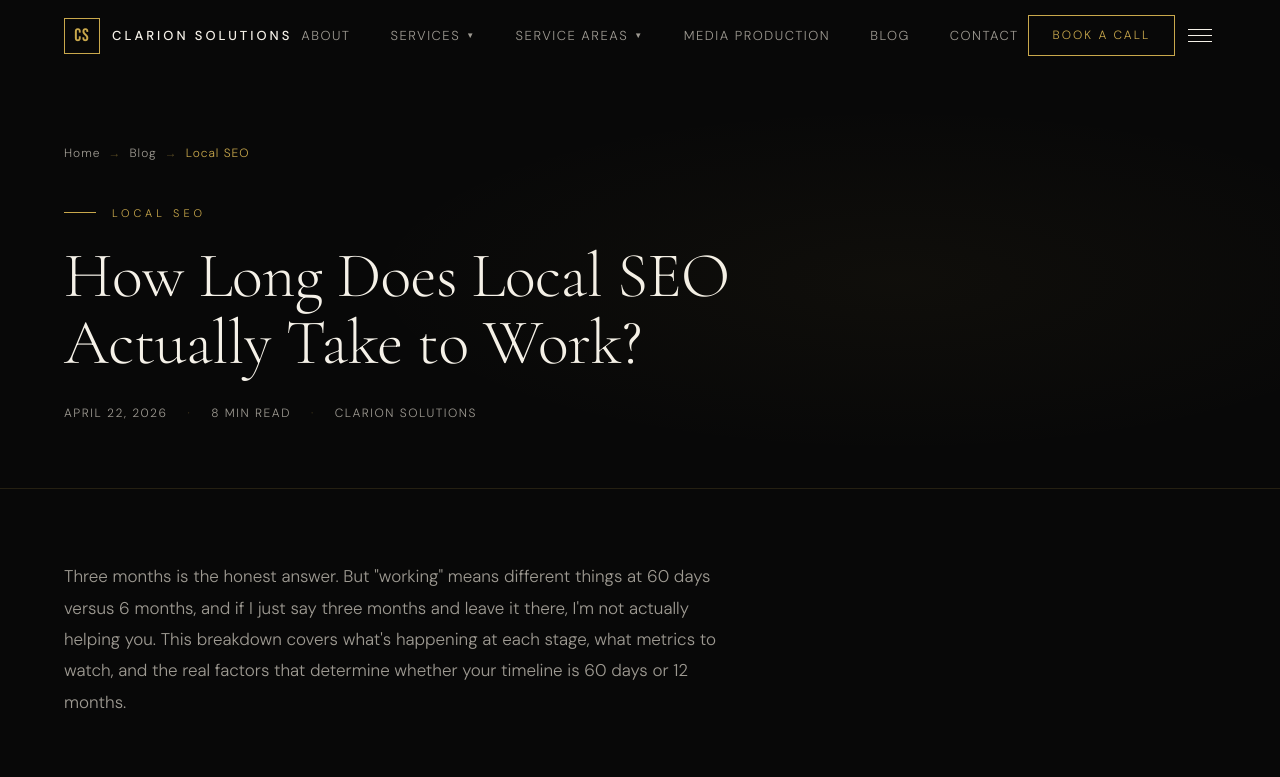
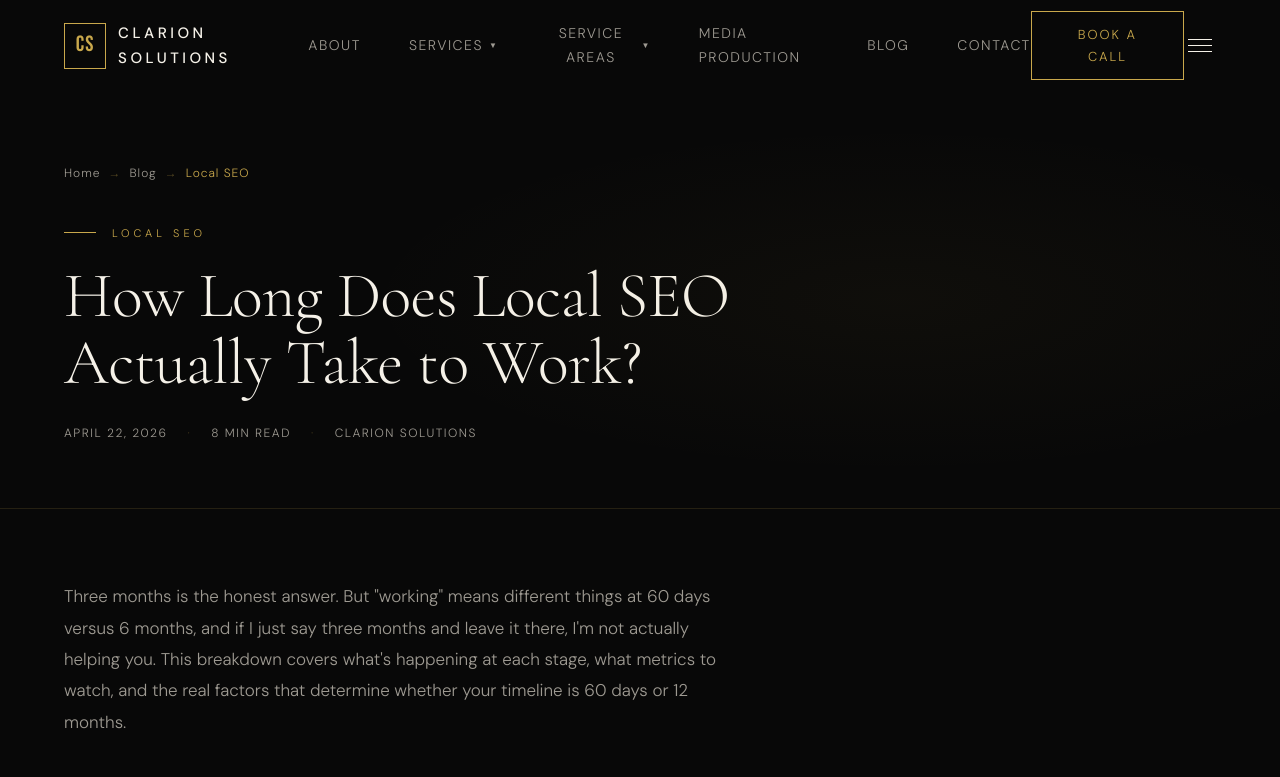
Before and after one commit to clarsol/clarion_solutions, a Next.js app: page /blog/how-long-does-local-seo-take in a window 1280 px wide. Shown: the top 777 px of the page. Built offline with nearby package versions, Linux system fonts and the light colour scheme.

Commit message:
everything bigger

```diff
--- a/src/app/blog/[slug]/page.js
+++ b/src/app/blog/[slug]/page.js
@@ -66,7 +66,7 @@ export default function BlogPostPage({ params }) {
     <>
       <script type="application/ld+json" dangerouslySetInnerHTML={{ __html: JSON.stringify(schema) }} />
       <Nav />
-      <main style={{ background: "#080808", paddingTop: "72px" }}>
+      <main style={{ background: "#080808", paddingTop: "92px" }}>
 
         {/* Header */}
         <section style={{ padding: "72px 5% 64px", borderBottom: "1px solid rgba(201,168,76,0.15)", position: "relative", overflow: "hidden" }}>
--- a/src/app/blog/page.js
+++ b/src/app/blog/page.js
@@ -32,7 +32,7 @@ export default function BlogPage() {
   return (
     <>
       <Nav />
-      <main style={{ background: "#080808", paddingTop: "72px" }}>
+      <main style={{ background: "#080808", paddingTop: "92px" }}>
 
         {/* Hero */}
         <section style={{ padding: "80px 5% 100px", borderBottom: "1px solid rgba(201,168,76,0.15)", position: "relative", overflow: "hidden" }}>
--- a/src/app/services/page.jsx
+++ b/src/app/services/page.jsx
@@ -64,7 +64,7 @@ const allServices = [
 
 export default function ServicesPage() {
   return (
-    <main style={{ background: "#080808", paddingTop: "72px" }}>
+    <main style={{ background: "#080808", paddingTop: "92px" }}>
 
       {/* Hero */}
       <section style={{ padding: "80px 5% 100px", borderBottom: "1px solid rgba(201,168,76,0.15)", position: "relative", overflow: "hidden" }}>
--- a/src/components/CityLocalSeoPage.jsx
+++ b/src/components/CityLocalSeoPage.jsx
@@ -37,7 +37,7 @@ export default function CityLocalSeoPage({ city, intro, localContext }) {
   return (
     <>
       <script type="application/ld+json" dangerouslySetInnerHTML={{ __html: JSON.stringify(faqSchema) }} />
-      <main style={{ background: "#080808", paddingTop: "72px" }}>
+      <main style={{ background: "#080808", paddingTop: "92px" }}>
 
       {/* Hero */}
       <section style={{ padding: "80px 5% 100px", borderBottom: "1px solid rgba(201,168,76,0.15)", position: "relative", overflow: "hidden" }}>
--- a/src/components/HowItWorksContent.jsx
+++ b/src/components/HowItWorksContent.jsx
@@ -39,7 +39,7 @@ export default function HowItWorksContent() {
   }, []);
 
   return (
-    <main style={{ background: "#080808", paddingTop: "72px" }}>
+    <main style={{ background: "#080808", paddingTop: "92px" }}>
 
       {/* Hero */}
       <section style={{ padding: "80px 5% 100px", borderBottom: "1px solid rgba(201,168,76,0.15)", position: "relative", overflow: "hidden" }}>
--- a/src/components/Nav.jsx
+++ b/src/components/Nav.jsx
@@ -73,7 +73,7 @@ export default function Nav() {
           display: "flex",
           alignItems: "center",
           justifyContent: "space-between",
-          height: "72px",
+          height: "92px",
           borderBottom: scrolled ? "1px solid rgba(201,168,76,0.25)" : "1px solid transparent",
           background: scrolled ? "rgba(8,8,8,0.96)" : "transparent",
           backdropFilter: scrolled ? "blur(12px)" : "none",
@@ -87,14 +87,14 @@ export default function Nav() {
         >
           <div
             style={{
-              width: "36px",
-              height: "36px",
+              width: "46px",
+              height: "46px",
               border: "1px solid #C9A84C",
               display: "flex",
               alignItems: "center",
               justifyContent: "center",
               fontFamily: "var(--font-bebas)",
-              fontSize: "18px",
+              fontSize: "22px",
               color: "#C9A84C",
               letterSpacing: "1px",
             }}
@@ -104,10 +104,10 @@ export default function Nav() {
           <span
             style={{
               fontFamily: "var(--font-dm-sans)",
-              fontSize: "13px",
+              fontSize: "15px",
               fontWeight: 500,
               color: "#F5F1E8",
-              letterSpacing: "3px",
+              letterSpacing: "3.5px",
               textTransform: "uppercase",
             }}
           >
@@ -117,12 +117,12 @@ export default function Nav() {
 
         {/* Desktop nav */}
         <div
-          style={{ alignItems: "center", gap: "40px" }}
+          style={{ alignItems: "center", gap: "48px" }}
           className="hidden md:flex"
         >
           <Link
             href={`${base}#about`}
-            style={{ textDecoration: "none", color: "#9E9A92", fontSize: "13px", letterSpacing: "1.5px", textTransform: "uppercase", transition: "color 0.2s" }}
+            style={{ textDecoration: "none", color: "#9E9A92", fontSize: "14px", letterSpacing: "1.5px", textTransform: "uppercase", transition: "color 0.2s" }}
             onMouseEnter={(e) => (e.target.style.color = "#C9A84C")}
             onMouseLeave={(e) => (e.target.style.color = "#9E9A92")}
           >
@@ -138,7 +138,7 @@ export default function Nav() {
                 border: "none",
                 cursor: "pointer",
                 color: servicesOpen ? "#C9A84C" : "#9E9A92",
-                fontSize: "13px",
+                fontSize: "14px",
                 letterSpacing: "1.5px",
                 textTransform: "uppercase",
                 transition: "color 0.2s",
@@ -236,7 +236,7 @@ export default function Nav() {
                 border: "none",
                 cursor: "pointer",
                 color: areasOpen ? "#C9A84C" : "#9E9A92",
-                fontSize: "13px",
+                fontSize: "14px",
                 letterSpacing: "1.5px",
                 textTransform: "uppercase",
                 transition: "color 0.2s",
@@ -335,7 +335,7 @@ export default function Nav() {
 
           <Link
             href="/services/media-production"
-            style={{ textDecoration: "none", color: "#9E9A92", fontSize: "13px", letterSpacing: "1.5px", textTransform: "uppercase", transition: "color 0.2s" }}
+            style={{ textDecoration: "none", color: "#9E9A92", fontSize: "14px", letterSpacing: "1.5px", textTransform: "uppercase", transition: "color 0.2s" }}
             onMouseEnter={(e) => (e.target.style.color = "#C9A84C")}
             onMouseLeave={(e) => (e.target.style.color = "#9E9A92")}
           >
@@ -344,7 +344,7 @@ export default function Nav() {
 
           <Link
             href="/blog"
-            style={{ textDecoration: "none", color: "#9E9A92", fontSize: "13px", letterSpacing: "1.5px", textTransform: "uppercase", transition: "color 0.2s" }}
+            style={{ textDecoration: "none", color: "#9E9A92", fontSize: "14px", letterSpacing: "1.5px", textTransform: "uppercase", transition: "color 0.2s" }}
             onMouseEnter={(e) => (e.target.style.color = "#C9A84C")}
             onMouseLeave={(e) => (e.target.style.color = "#9E9A92")}
           >
@@ -353,7 +353,7 @@ export default function Nav() {
 
           <Link
             href={`${base}#contact`}
-            style={{ textDecoration: "none", color: "#9E9A92", fontSize: "13px", letterSpacing: "1.5px", textTransform: "uppercase", transition: "color 0.2s" }}
+            style={{ textDecoration: "none", color: "#9E9A92", fontSize: "14px", letterSpacing: "1.5px", textTransform: "uppercase", transition: "color 0.2s" }}
             onMouseEnter={(e) => (e.target.style.color = "#C9A84C")}
             onMouseLeave={(e) => (e.target.style.color = "#9E9A92")}
           >
@@ -368,9 +368,9 @@ export default function Nav() {
             background: "transparent",
             border: "1px solid #C9A84C",
             color: "#C9A84C",
-            padding: "10px 24px",
+            padding: "12px 28px",
             fontFamily: "var(--font-dm-sans)",
-            fontSize: "12px",
+            fontSize: "13px",
             letterSpacing: "2px",
             textTransform: "uppercase",
             transition: "all 0.25s",
--- a/src/components/services/ServicePage.jsx
+++ b/src/components/services/ServicePage.jsx
@@ -220,7 +220,7 @@ export default function ServicePage({ service, carousel, heroCentered = false })
   const related = serviceList.filter((s) => s.slug !== service.slug);
 
   return (
-    <main style={{ background: "#080808", paddingTop: "72px" }}>
+    <main style={{ background: "#080808", paddingTop: "92px" }}>
 
       {/* ── Hero ── */}
       <section
```
